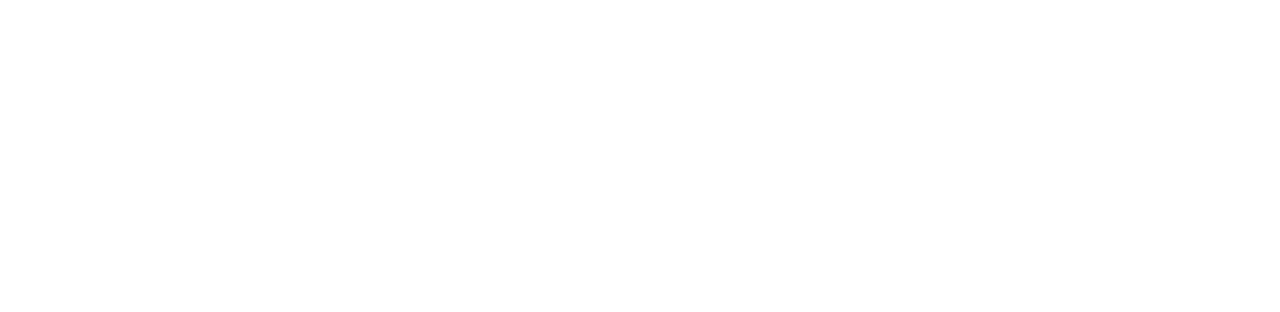
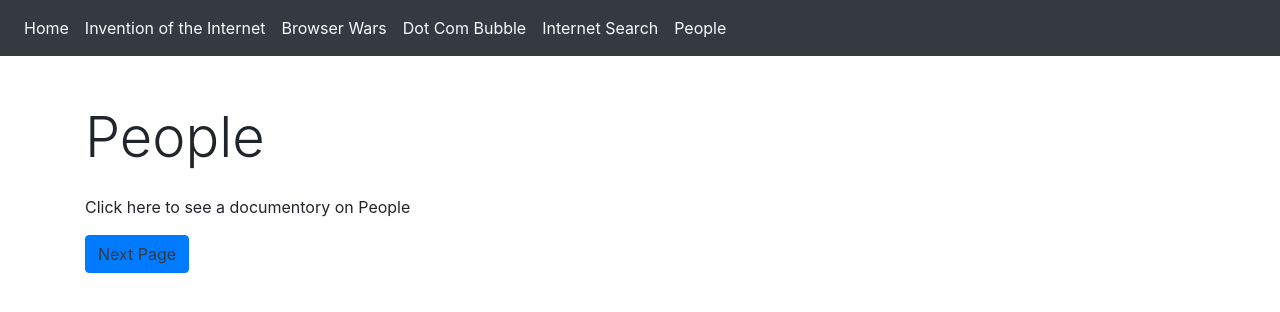
Before and after one commit to devansh9437njit/true-history-of-internet, a plain HTML site: page pages/page9.html in a window 1280 px wide. Drawn offline with Linux system fonts and the light colour scheme.

Commit message:
Task: Added navbar and links to next page

```diff
--- a/pages/page9.html
+++ b/pages/page9.html
@@ -9,5 +9,40 @@
 </head>
 <body>
 
+    <nav class="navbar navbar-expand navbar-light bg-dark">
+        <div class="nav navbar-nav">
+            <a class="nav-item text-light nav-link active" href="/">Home <span class="sr-only">(current)</span></a>
+            <a class="nav-item text-light nav-link active" href="../pages/page1.html">Invention of the Internet</a>
+            <a class="nav-item text-light nav-link active" href="../pages/page3.html">Browser Wars</a>
+            <a class="nav-item text-light nav-link active" href="../pages/page5.html">Dot Com Bubble</a>
+            <a class="nav-item text-light nav-link active" href="../pages/page7.html">Internet Search</a>
+            <a class="nav-item text-light nav-link active" href="../pages/page9.html">People</a>
+        </div>
+    </nav>
+
+    <div class="container  my-5">
+
+        <h1 class="display-4 my-4">
+            People
+        </h1>
+
+        <p>
+
+        </p>
+
+
+
+        <p>
+
+        </p>
+
+
+        <p>Click here to see a documentory on People</p>
+        <button type="button" class="btn btn-primary">
+            <a class="text-dark" href="../pages/page10.html">Next Page</a>
+        </button>
+
+    </div>
+
 </body>
 </html>
```
